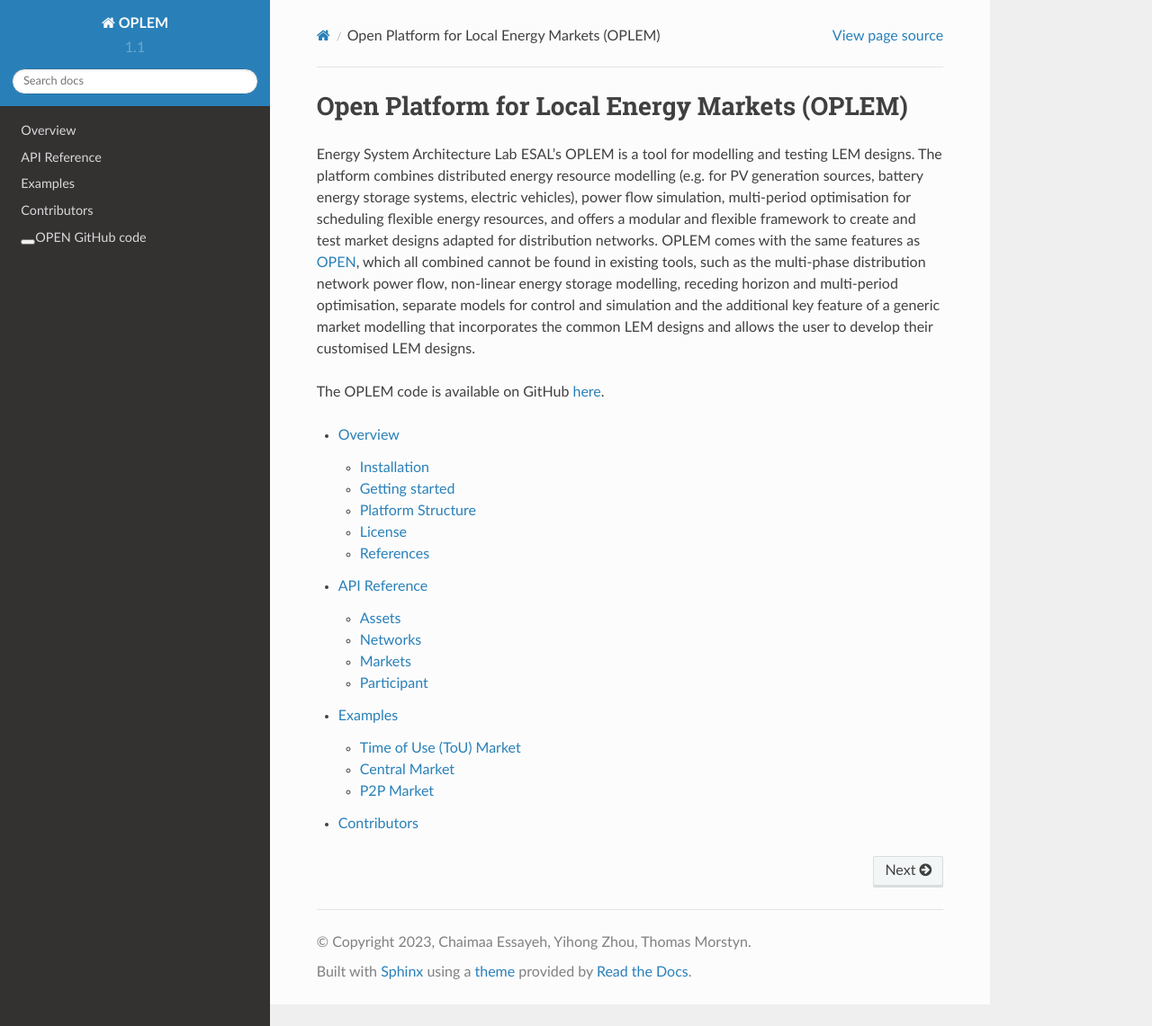
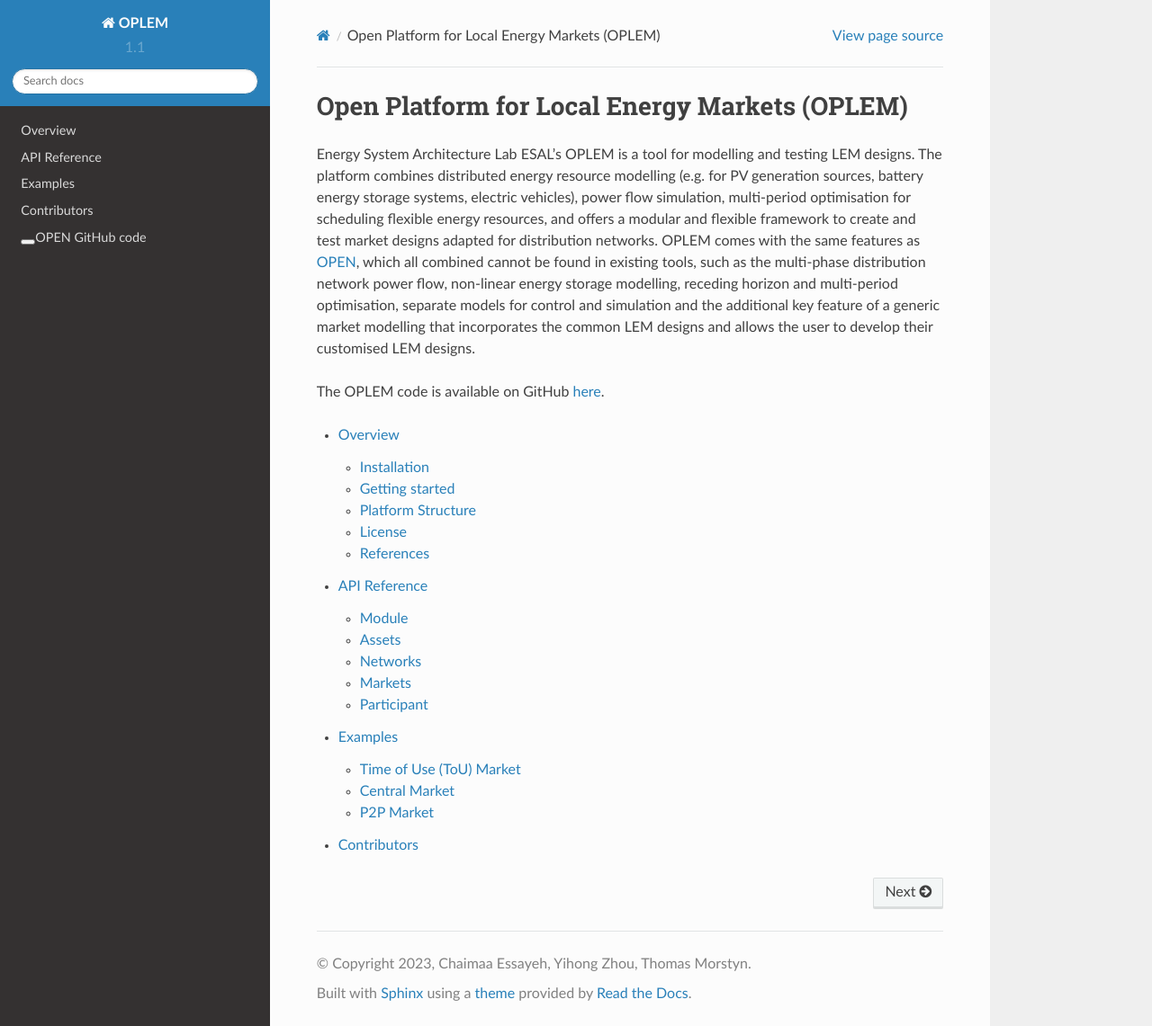
Before and after one commit to EsaLaboratory/OPLEM, a Sphinx documentation site: the page built from docs/index.rst, in a window 1280 px wide and 1141 px high. Shown: the whole window at 90% size. Built offline with Sphinx 7.4.7 and the Read the Docs theme 2.0.0, drawn with Linux system fonts in a browser that asks for light colours.

Commit message:
Update api_reference.rst

```diff
--- a/docs/api_reference.rst
+++ b/docs/api_reference.rst
@@ -1,5 +1,11 @@
 OPLEM API Reference
 ====================
+
+Module
+-------
+
+.. automodule: Module
+  :members:
 
 Assets
 -------
```
